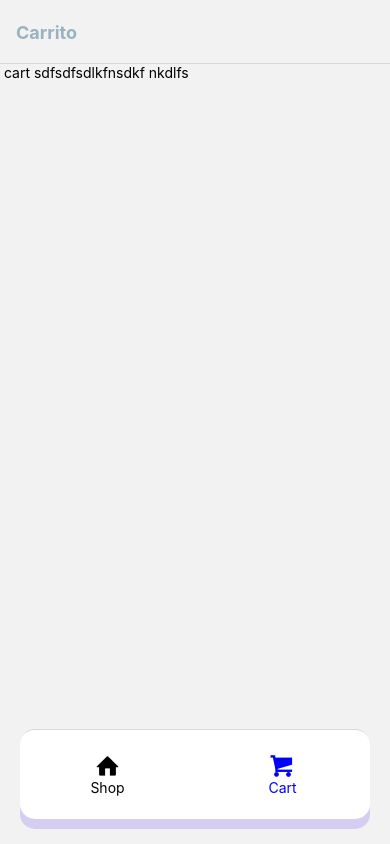
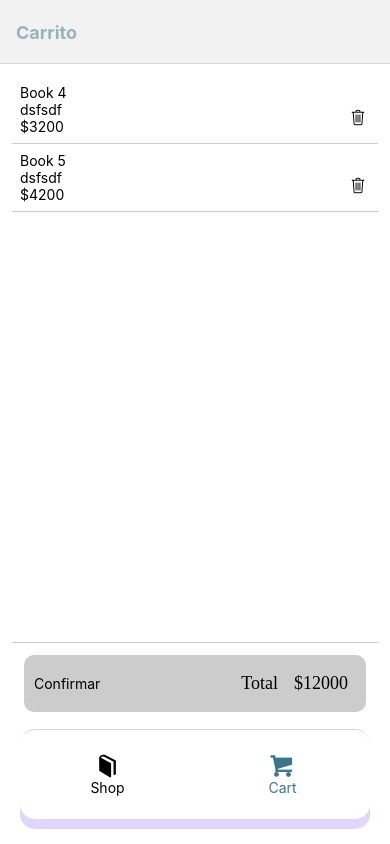
Before and after one commit to camilarociodiaz/e-book-store, a React Native app: screen /Cart in a window 390 px wide. Built offline with nearby package versions, Linux system fonts and the light colour scheme.

Commit message:
agregado de cart

```diff
--- a/components/CartItem.js
+++ b/components/CartItem.js
@@ -0,0 +1,48 @@
+import { StyleSheet, Text, TouchableOpacity, View } from 'react-native'
+
+import { COLORS } from '../constants/Colors'
+import { EvilIcons } from '@expo/vector-icons';
+import React from 'react'
+
+export const CartItem = ({ item, onDelete}) => {
+  return (
+    <View style={styles.item}>
+      <View>
+        <Text style={StyleSheet.header}>{item.name}</Text>
+      </View>
+      <View style={styles.detail}>
+        <View>
+        <Text>{item.description}</Text>
+            <Text>${item.price}</Text>
+        </View>
+        <TouchableOpacity onPress={() => onDelete(item.id)}>
+        <EvilIcons name="trash" size={24} color="black" />
+        </TouchableOpacity>
+      </View>
+    </View>
+  )
+}
+
+const styles = StyleSheet.create({
+    item: {
+        flex: 1,
+        padding: 8,
+        borderBottomWidth: 1,
+        borderBottomColor: '#ccc',
+    },
+    header: {
+        fontSize: 18,
+        fontFamily: 'OpenSansBold'
+    },
+    detail: {
+        flex: 1,
+        flexDirection: 'row',
+        flexWrap: 'wrap',
+        alignItems: 'center',
+        justifyContent: 'space-between',
+    },
+    text: {
+        fontSize: 16,
+        fontFamily: 'SansBold'
+    }
+})
--- a/data/categories.js
+++ b/data/categories.js
@@ -3,22 +3,22 @@ export const CATEGORIES = [
     {
         id: 1,
         title: 'Motivation',
-        color: '#896978',
+        color: '#C4EAF2',
     },
     {
         id: 2,
         title: 'Health',
-        color: '#896348',
+        color: '#326A8C',
     },
     {
         id: 3,
         title: 'science',
-        color: '#865978',
+        color: '#3B758C',
     },
     {
         id: 4,
         title: 'Education',
-        color: '#276978',
+        color: '#7AACBF',
     },
 
 ]
--- a/navigation/CartNavigator.js
+++ b/navigation/CartNavigator.js
@@ -1,5 +1,5 @@
 import { COLORS } from '../constants/Colors';
-import {CartScreen} from '../screens/CartScreen';
+import CartScreen from '../screens/CartScreen';
 import { Platform } from 'react-native';
 import React from 'react';
 import { createNativeStackNavigator } from '@react-navigation/native-stack';
--- a/navigation/TabNavigator.js
+++ b/navigation/TabNavigator.js
@@ -22,8 +22,8 @@ export const TabNavigator = () => {
         options={{
           tabBarIcon: ({ focused }) => (
             <View style={styles.item}>
-              <Entypo name="home" size={24} color={focused ? 'blue' : 'black'} />
-              <Text style={{ color: focused ? 'blue' : 'black' }}>Shop</Text>
+              <Entypo name="book" size={24} color={focused ? '#3B758C' : 'black'} />
+              <Text style={{ color: focused ? '#3B758C' : 'black' }}>Shop</Text>
             </View>
           )
         }} />
@@ -35,8 +35,8 @@ export const TabNavigator = () => {
         options={{
           tabBarIcon: ({ focused }) => (
             <View style={styles.item}>
-               <Entypo name="shopping-cart" size={24}  color={focused ? 'blue' : 'black'} />
-              <Text style={{ color: focused ? 'blue' : 'black' }}>Cart</Text>
+               <Entypo name="shopping-cart" size={24}  color={focused ? '#3B758C' : 'black'} />
+              <Text style={{ color: focused ? '#3B758C' : 'black' }}>Cart</Text>
             </View>
           )
         }} />
--- a/screens/CartScreen.js
+++ b/screens/CartScreen.js
@@ -1,8 +1,81 @@
+import { FlatList, StyleSheet, Text, TouchableOpacity, View } from 'react-native'
+
+import { CART } from '../data/cart'
+import {CartItem} from '../components/CartItem';
 import React from 'react'
-import { Text } from 'react-native'
 
-export const CartScreen = () => {
+const CartScreen = () => {
+
+  const items = CART
+  const total = 12000;
+
+  const handleConfirmCart = () => {
+    console.log('Confirmar pedido');
+  }
+  const handlerDeleteCart = () => {
+    console.log('Eliminar pedido');
+  }
+
+  const renderItems = ({item}) => {
+    return (
+      <CartItem item={item} onDelete={handlerDeleteCart} />
+    )
+  }
+
   return (
-<Text> cart sdfsdfsdlkfnsdkf nkdlfs </Text>
+    <View style={styles.container}>
+      <View style={styles.list}>
+        <FlatList
+          data={items}
+          renderItem={renderItems}
+          keyExtractor={item => item.id}
+        />
+      </View>
+      <View style={styles.footer}>
+        <TouchableOpacity style={styles.confirm} onPress={handleConfirmCart}>
+          <Text>Confirmar</Text>
+          <View style={styles.total}>
+            <Text style={styles.text}>Total</Text>
+            <Text style={styles.text}>${total}</Text>
+          </View>
+        </TouchableOpacity>
+      </View>
+    </View>
   )
 }
+
+const styles = StyleSheet.create({
+  container: {
+    flex: 1,
+    backgroundColor: '#fff',
+    padding: 12,
+    paddingBottom: 120,
+  },
+  list: {
+    flex: 1,
+  },
+  footer: {
+    padding: 12,
+    borderTopColor: '#ccc',
+    borderTopWidth: 1,
+  },
+  confirm: {
+    backgroundColor: '#ccc',
+    borderRadius: 10,
+    padding: 10,
+    flexDirection: 'row',
+    alignItems: 'center',
+    justifyContent: 'space-between',
+  },
+  total: {
+    flexDirection: 'row',
+  },
+  text: {
+    fontSize: 18,
+    fontFamily: 'OpenSansBold',
+    padding: 8,
+  }
+})
+
+
+export default CartScreen
```
